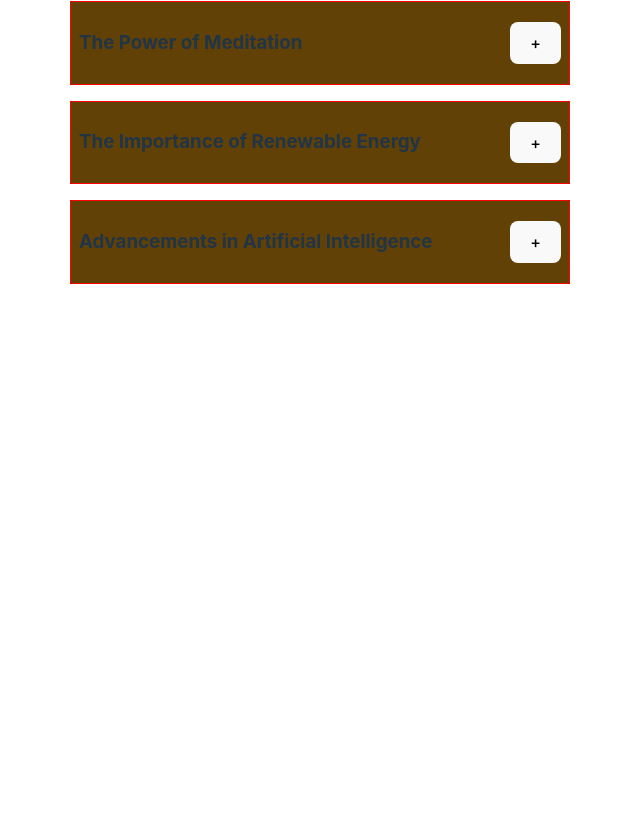
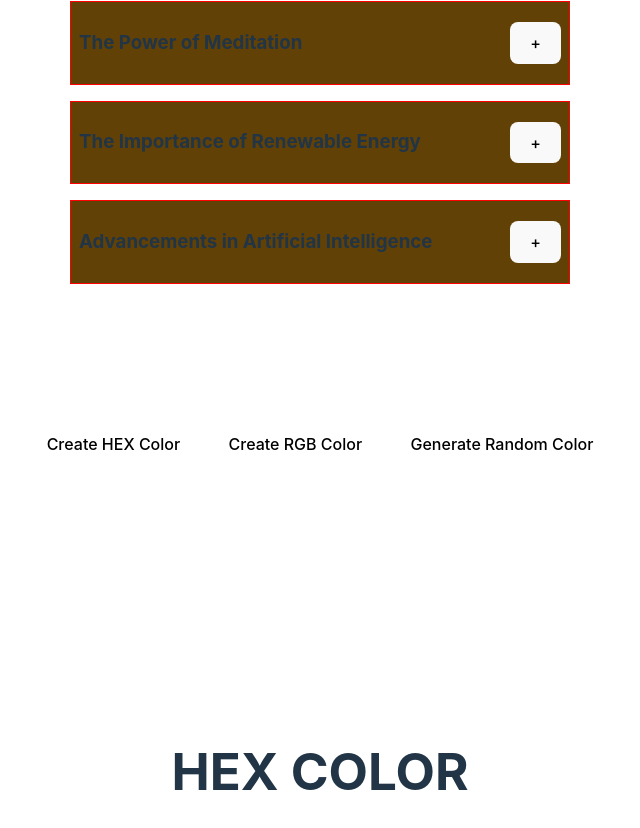
Before and after one commit to lolade-ilori/mini-projects, a React (Vite) app: page / in a window 1280 px wide. Shown: the part 392-1220 px from the top of the page, without its empty margins (320-960 px from the left). Before the commit the page ends 800 px from the top, so only its background shows below. Built offline with nearby package versions, Linux system fonts and the light colour scheme.

Commit message:
repracticing

```diff
--- a/src/App.tsx
+++ b/src/App.tsx
@@ -1,11 +1,13 @@
 import "./scss/main.scss";
 import { AppProvider } from "./context/AppContext";
+import RandomColor from "./components/random-color/RandomColor";
 import Accordion from "./components/accordion/Accordion";
 
 function App() {
   return (
     <AppProvider>
       <Accordion />
+      <RandomColor />
     </AppProvider>
   );
 }
--- a/src/components/random-color/RandomColor.scss
+++ b/src/components/random-color/RandomColor.scss
@@ -3,11 +3,19 @@
     height: 100vh;
     display: flex;
     flex-direction: column;
+    padding: 1rem;
     align-items: center;
 
     .flex {
         display: flex;
         gap: 10px;
+
+        button {
+            background-color: #fff;
+            color: #000;
+            outline: none;
+            border: none;
+        }
     }
 
     .text-wrap {
@@ -16,6 +24,7 @@
         h1, h2 {
             text-align: center;
             margin-top: 80px;
+            text-transform: uppercase;
         }
     }
 
--- a/src/components/random-color/RandomColor.tsx
+++ b/src/components/random-color/RandomColor.tsx
@@ -2,19 +2,14 @@ import { useState } from "react";
 import "./RandomColor.scss";
 
 const RandomColor = () => {
-  const [color, setColor] = useState<string>("#000000");
-  const [colorType, setColorType] = useState<string>(ColorType.RGB);
+  const [colour, setColour] = useState<string>("");
+  const [colorType, setColorType] = useState<string>("hex");
 
-  const randomNumGenerator = (length: number) => {
-    let randomNum = Math.floor(Math.random() * length);
-
-    return randomNum;
+  const randomColorUtility = (value: number) => {
+    return Math.floor(Math.random() * value);
   };
 
-  const handleGenerateHex = () => {
-    setColorType(ColorType.HEX);
-    let code = "";
-    const characters = [
+  const values: string[] = [
     "0",
     "1",
     "2",
@@ -33,54 +28,54 @@ const RandomColor = () => {
     "F",
   ];
 
-    for (let i = 0; i < 6; i++) {
-      code += characters[randomNumGenerator(characters.length)];
+  const randomHex = () => {
+    let hex = "#";
+
+    for (let i = 0; i <= 5; i++) {
+      const rand = Math.floor(Math.random() * values.length);
+
+      hex += values[rand];
     }
 
-    setColor(`#${code}`);
+    setColour(hex);
+    setColorType("hex");
   };
 
-  const handleGenerateRbg = () => {
-    setColorType(ColorType.RGB);
+  const randomRgb = () => {
+    // NB: 256 is the max length we can pass
+    let r = randomColorUtility(256);
+    let g = randomColorUtility(256);
+    let b = randomColorUtility(256);
 
-    // Passing 256, as this is the max length we can pass
-    let r = randomNumGenerator(256);
-    let g = randomNumGenerator(256);
-    let b = randomNumGenerator(256);
-
-    setColor(`rgb(${r}, ${g}, ${b})`);
+    setColour(`rgb(${r}, ${g}, ${b})`);
+    setColorType("rgb");
   };
 
   return (
-    <>
-      <div className="parent-wrap" style={{ backgroundColor: color }}>
+    <div className="parent-wrap" style={{ backgroundColor: colour }}>
       <div className="flex">
-          <button onClick={handleGenerateHex}>CREATE HEX COLOR</button>
-          <button onClick={handleGenerateRbg}>CREATE RGB COLOR</button>
+        <button onClick={randomHex}>Create HEX Color</button>
+
+        <button onClick={randomRgb}>Create RGB Color</button>
+
         <button
-            onClick={
-              colorType === ColorType.RGB
-                ? handleGenerateRbg
-                : handleGenerateHex
-            }
+          onClick={() => (colorType === "hex" ? randomHex() : randomRgb())}
         >
-            GENERATE RANDOM COLOR
+          Generate Random Color
         </button>
       </div>
 
       <div className="text-wrap">
-          <h2> {colorType} Colors</h2>
+        <div className="">
+          <h1> {colorType} Color</h1>
+        </div>
 
-          <h1>{color}</h1>
+        <div className="">
+          <h2>{colour}</h2>
         </div>
       </div>
-    </>
+    </div>
   );
 };
 
-enum ColorType {
-  RGB = "RGB",
-  HEX = "HEX",
-}
-
 export default RandomColor;
```
Lines whose indentation alone changed are shown as unchanged.
